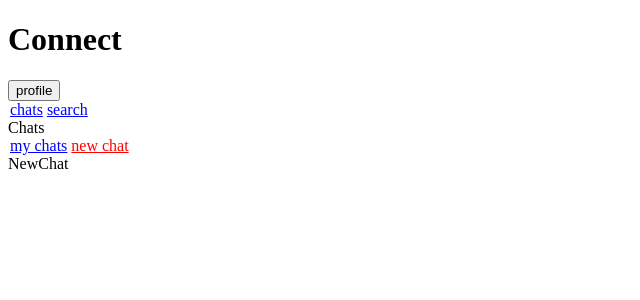
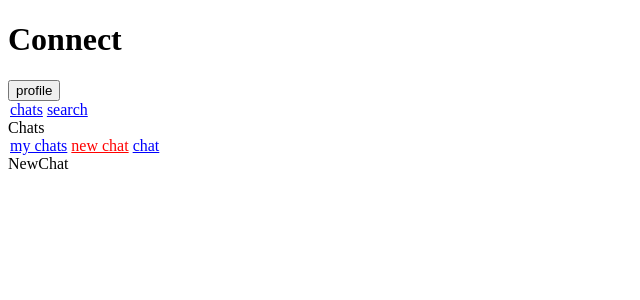
Before and after one commit to Matt-Eva/connect-react, a React (Vite) app: page /new-chat in a window 1280 px wide. Shown: the top 300 px of the page, without its empty margins (0-640 px from the left). Built offline with nearby package versions, Linux system fonts and the light colour scheme; no server answers.

Commit message:
set up basic socket connection

```diff
--- a/src/components/ChatNavBar/ChatNavBar.jsx
+++ b/src/components/ChatNavBar/ChatNavBar.jsx
@@ -9,9 +9,9 @@ function ChatNavBar() {
         <NavLink to="/new-chat">
             new chat
         </NavLink>
-        {/* <NavLink to="/chat">
+        <NavLink to="/chat">
           chat
-        </NavLink> */}
+        </NavLink>
     </nav>
   )
 }
--- a/src/pages/chat/Chat.jsx
+++ b/src/pages/chat/Chat.jsx
@@ -1,6 +1,15 @@
-
+import { io } from "socket.io-client"
+import { useParams, useOutletContext } from "react-router-dom"
 
 function Chat() {
+  const {user} = useOutletContext()
+
+  const socket = io(import.meta.env.VITE_BACKEND_URL)
+
+  socket.on("connect", () =>{
+    console.log(socket.id)
+  })
+
   return (
     <div>Chat</div>
   )
--- a/src/routes.jsx
+++ b/src/routes.jsx
@@ -40,7 +40,7 @@ const routes = [
                   }
                 ]
             }, {
-                path: '/chat/:chatId',
+                path: '/chat',
                 element: <Chat />
             }
         ]
```
